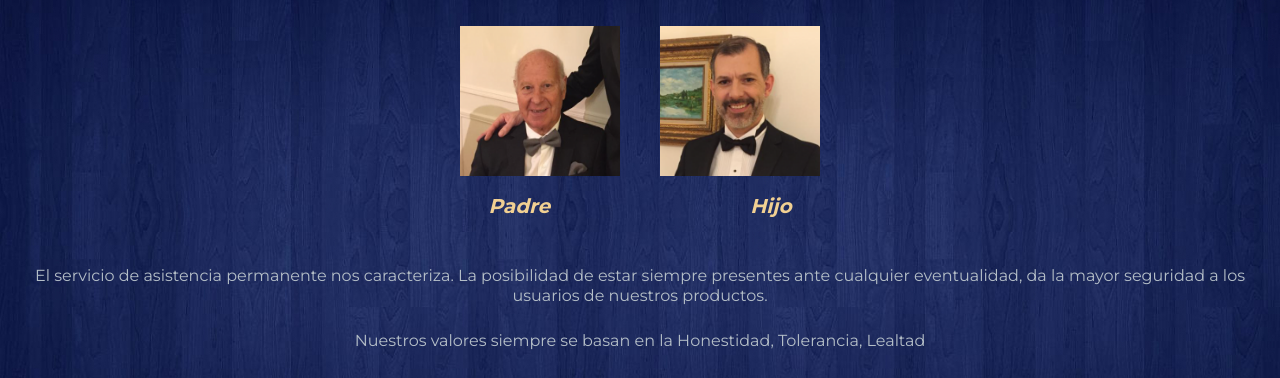
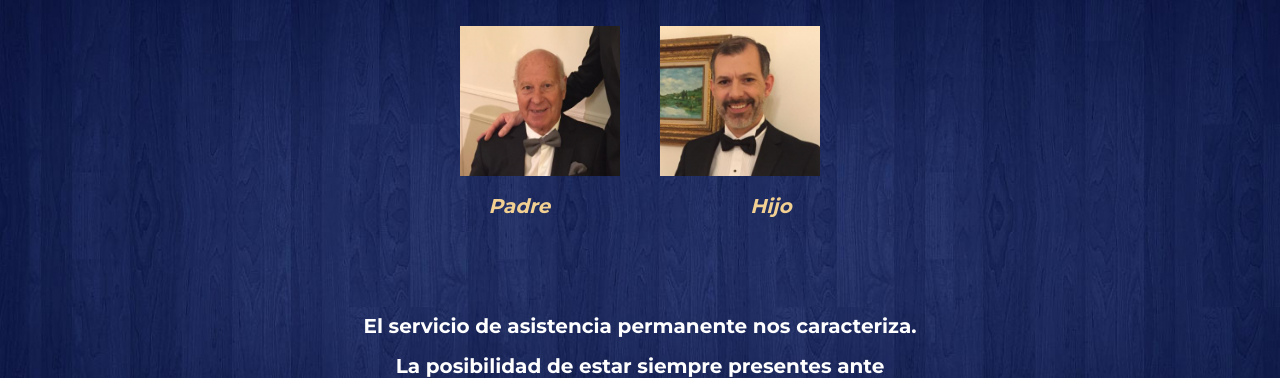
Before and after one commit to azulamakk/repoBMakk, a website: page src/nosotros.html in a window 1280 px wide. Shown: the part 205-583 px from the top of the page. Drawn offline with nearby package versions, Linux system fonts and the light colour scheme.

Commit message:
@mixin, fix sass, rename folders, nosotros 2.0

```diff
--- a/CSS/style.css
+++ b/CSS/style.css
@@ -188,6 +188,12 @@ h6{
     padding: 2rem;
     border-width: 2rem;
     border-color: #0a0f6e;
+}
+#marginNosotros{
+    margin-left: 25%;
+    margin-right: 25%;
+    line-height: 4rem;
+    height: auto;
 }
 .txtNosotros{
     text-align: center;
--- a/scss/_main.scss
+++ b/scss/_common.scss
@@ -1,8 +1,8 @@
 @import "_variables.scss";
 *{
     font-family: 'Montserrat', sans-serif;
-    margin: 0;
-	padding: 0;
+    @include p-m(0px , 0px);
+    @include maintext(auto, 1.4em, auto, auto);
     overflow: hidden;
     overflow-y: scroll;
 }
@@ -191,6 +191,12 @@ h6{
     border-width: 2rem;
     border-color: #0a0f6e;
 }
+#marginNosotros{
+    margin-left: 25%;
+    margin-right: 25%;
+    line-height: 4rem;
+    height: auto;
+}
 .txtNosotros{
     text-align: center;
     font-size: 2rem;
--- a/scss/prueba.scss
+++ /dev/null
@@ -1,5 +0,0 @@
-@import "_nav.scss",
-        "_form.scss",
-        "_main.scss",
-        "_header.scss",
-        "_contenedores.scss"
--- a/src/nosotros.html
+++ b/src/nosotros.html
@@ -63,7 +63,7 @@
 				</div>
 			</article>
 			<article>
-				<p id="txtNosotros"> El servicio de asistencia permanente nos caracteriza. La posibilidad de estar
+				<p class="txtNosotros" id="marginNosotros"> El servicio de asistencia permanente nos caracteriza. La posibilidad de estar
 					siempre presentes ante cualquier eventualidad, da la mayor seguridad a los usuarios de nuestros
 					productos.</p>
 				<br>
```
Also changed, not shown: scss/_mixin.scss (added, +15 -0 lines), scss/main.scss (added, +10 -0 lines).
